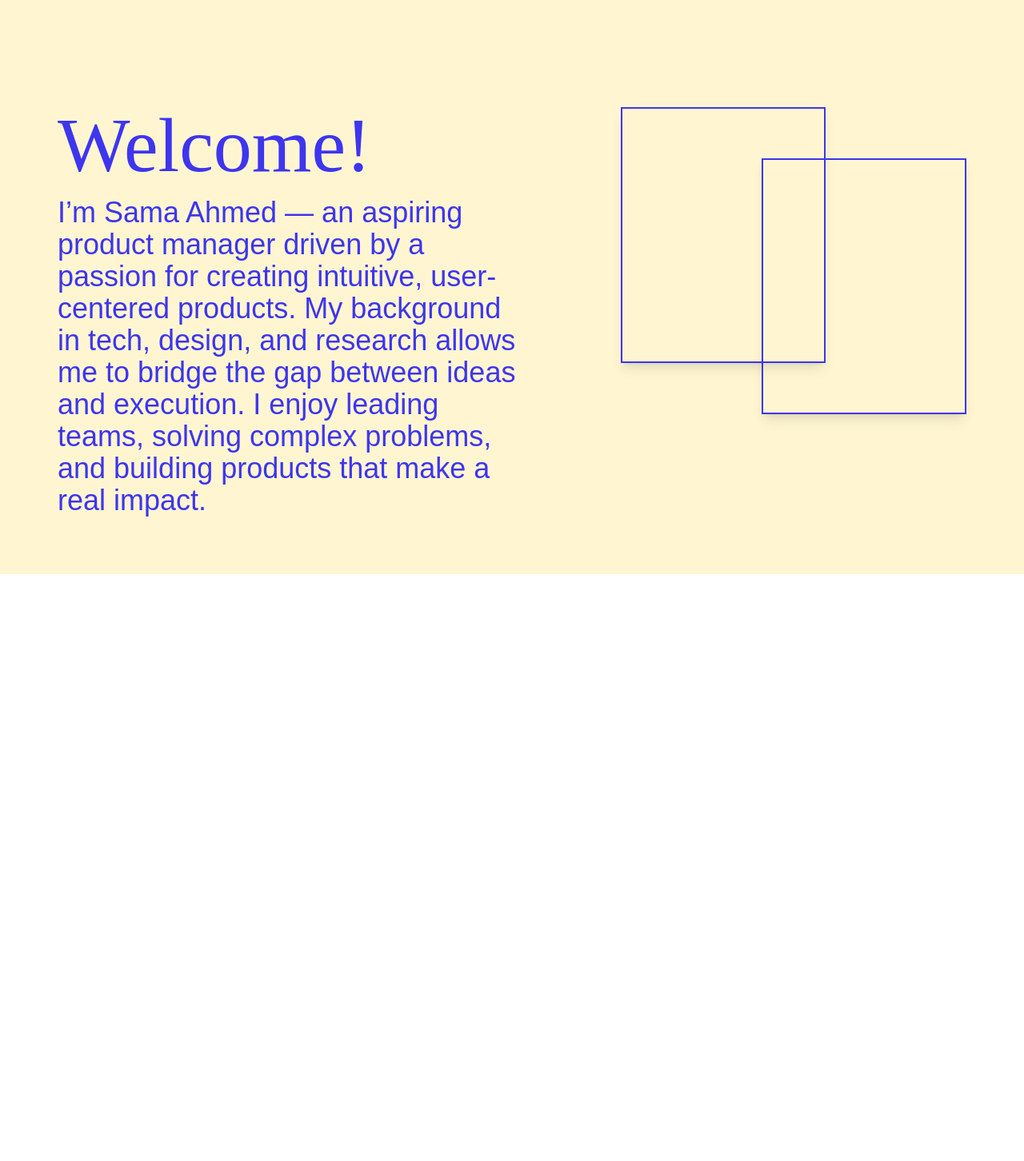
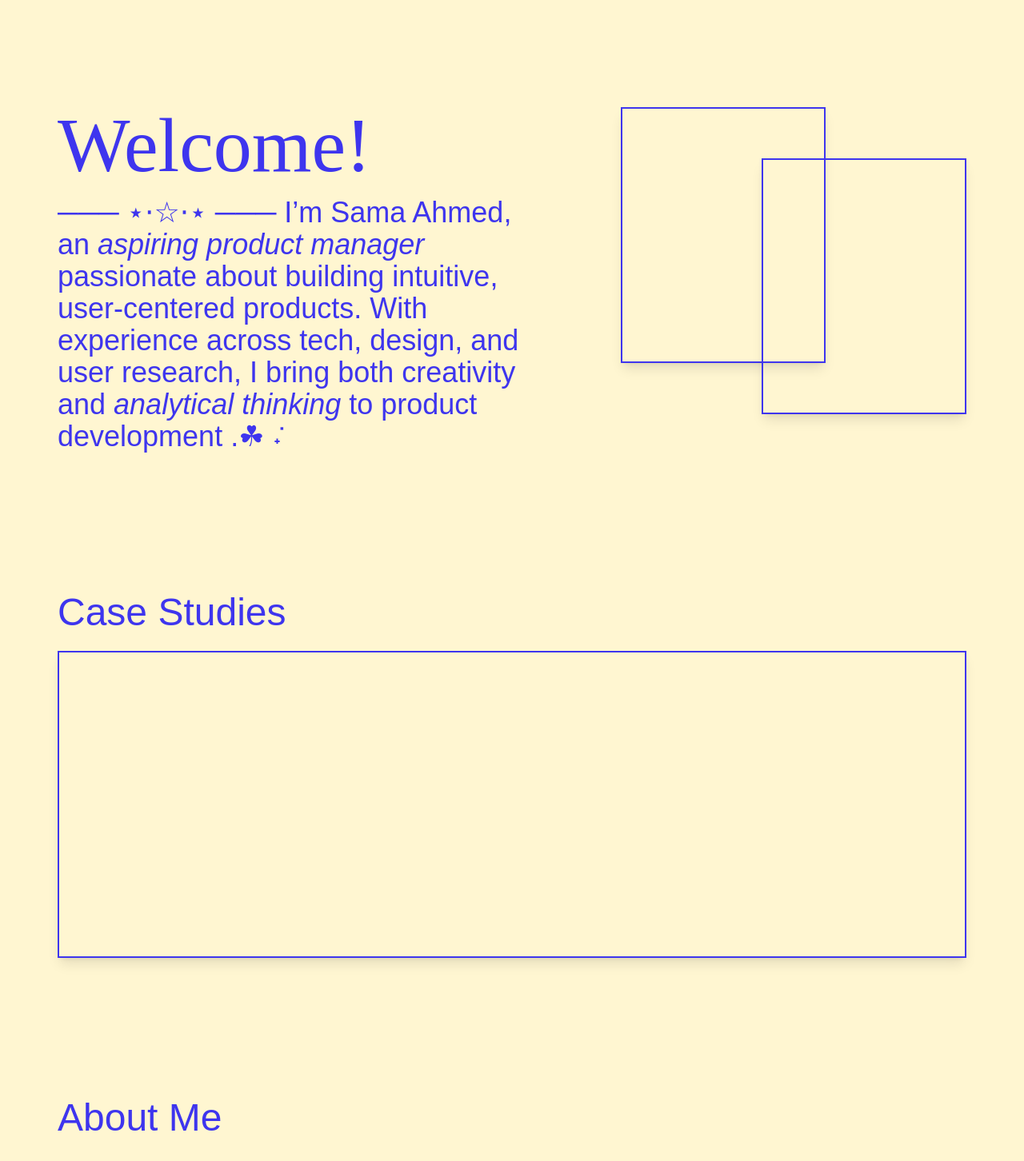
Before and after one commit to 26samaahmed/product-portfolio, a SvelteKit app in the folder portfolio/: page / in a window 1280 px wide. Shown: the part 116-1568 px from the top of the page at 80% size. Before the commit the page ends 834 px from the top, so only its background shows below. Built offline with nearby package versions, Linux system fonts and the light colour scheme; a web font is replaced by a local one.

Commit message:
add new sections

```diff
--- a/portfolio/src/routes/+page.svelte
+++ b/portfolio/src/routes/+page.svelte
@@ -30,7 +30,8 @@
     <div class="text-left space-y-8">
       <h1 class="text-8xl mb-4 font-heading">Welcome!</h1>
       <p class="text-4xl font-sans w-5/6">
-        I’m Sama Ahmed — an aspiring product manager driven by a passion for creating intuitive, user-centered products. My background in tech, design, and research allows me to bridge the gap between ideas and execution. I enjoy leading teams, solving complex problems, and building products that make a real impact.
+        ─── ⋆⋅☆⋅⋆ ───  I’m Sama Ahmed, an <em>aspiring product manager</em> passionate about building intuitive, user-centered products.
+        With experience across tech, design, and user research, I bring both creativity and <em>analytical thinking</em> to product development .☘︎ ݁˖
       </p>
     </div>
 
@@ -41,5 +42,14 @@
     </div>
   </div>
 
+  <div id="work" class="mt-44 m-10">
+    <p class="text-5xl font-sans">Case Studies</p>
+    <div class="w-full h-96 border-2 shadow-lg mt-6"></div>
+  </div>
+
+  <div id="extras" class="mt-44 m-10">
+    <p class="text-5xl font-sans">About Me</p>
+  </div>
+
 
 </div>
```
